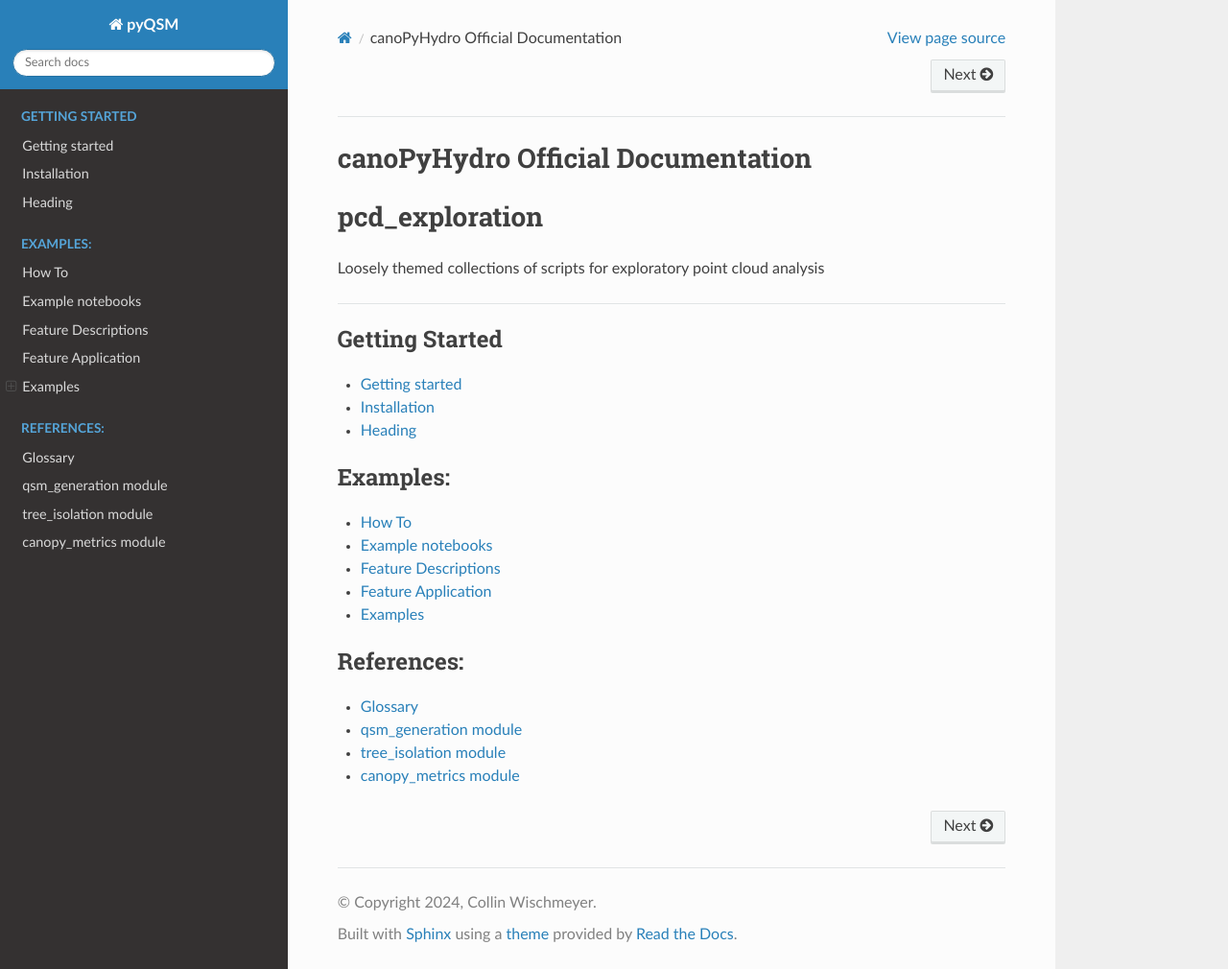
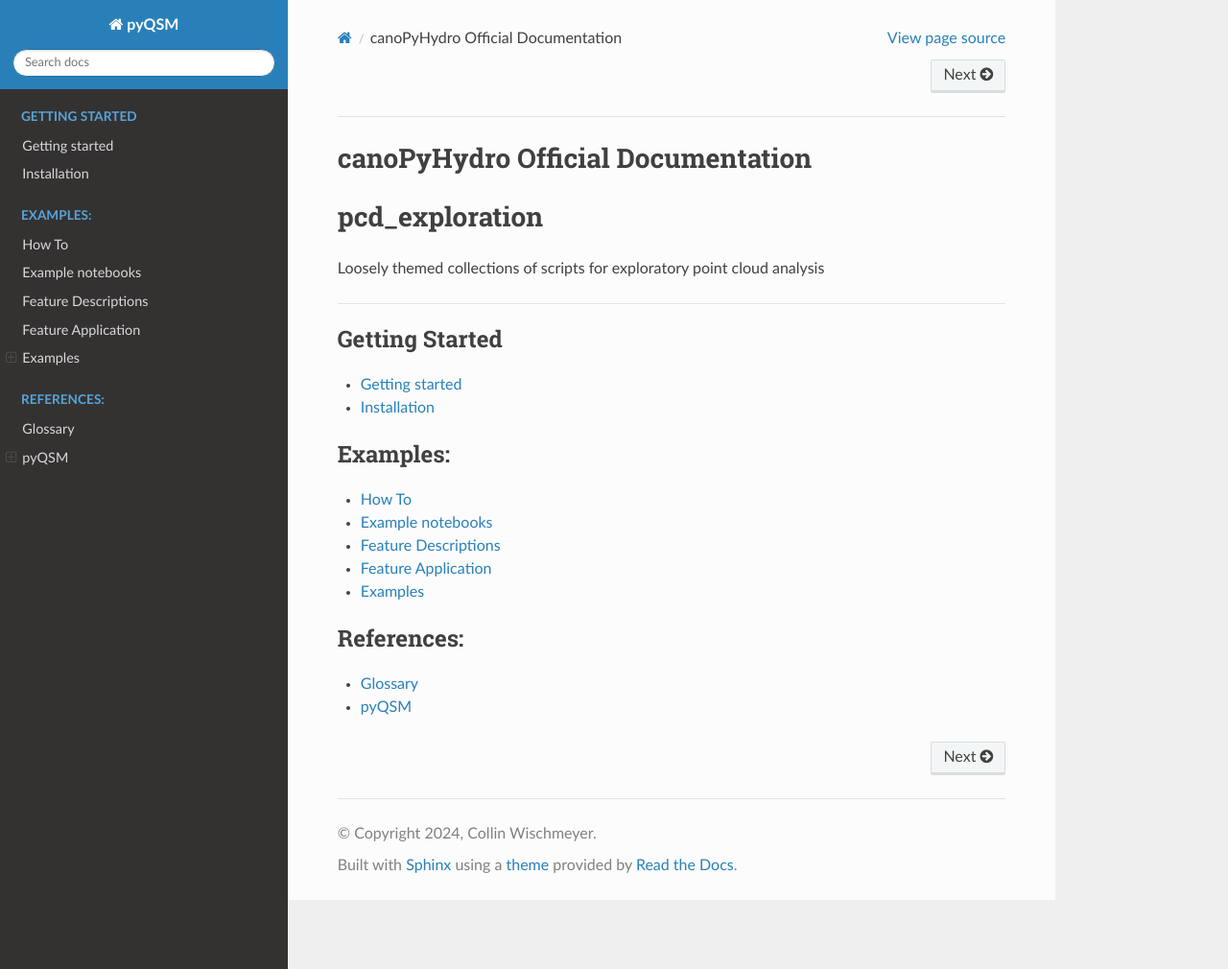
Before and after one commit to wischmcj/pyQSM, a Sphinx documentation site: the page built from docs/source/index.md, in a window 1280 px wide and 1010 px high. Shown: the whole window at 96% size. Built offline with Sphinx 7.4.7 and the Read the Docs theme 3.1.0, drawn with Linux system fonts in a browser that asks for light colours; pages that are not in the unit, such as notebooks, are missing from menus.

Commit message:
adding more info to the documentation a few minor fixes

````diff
--- a/docs/requirements.txt
+++ b/docs/requirements.txt
@@ -1,3 +1,4 @@
+./pyQSM
 geopandas
 matplotlib==3.9.0
 myst-parser
--- a/docs/source/index.md
+++ b/docs/source/index.md
@@ -23,8 +22,6 @@
 :maxdepth: 1
 :caption: References:
 glossary.rst
-qsm_generation.rst
-tree_isolation.rst
-canopy_metrics.rst
+modules.rst
 
 ```
--- a/docs/source/modules.rst
+++ b/docs/source/modules.rst
@@ -6,5 +6,4 @@
 
    canopy_metrics
    qsm_generation
-   set_config
    tree_isolation
````
Also changed, not shown: other parts of docs/source/index.md (+0 -1 lines), docs/docs_generation_process.md (+4 -0 lines), docs/source/page_example.md (deleted, +0 -8 lines).
